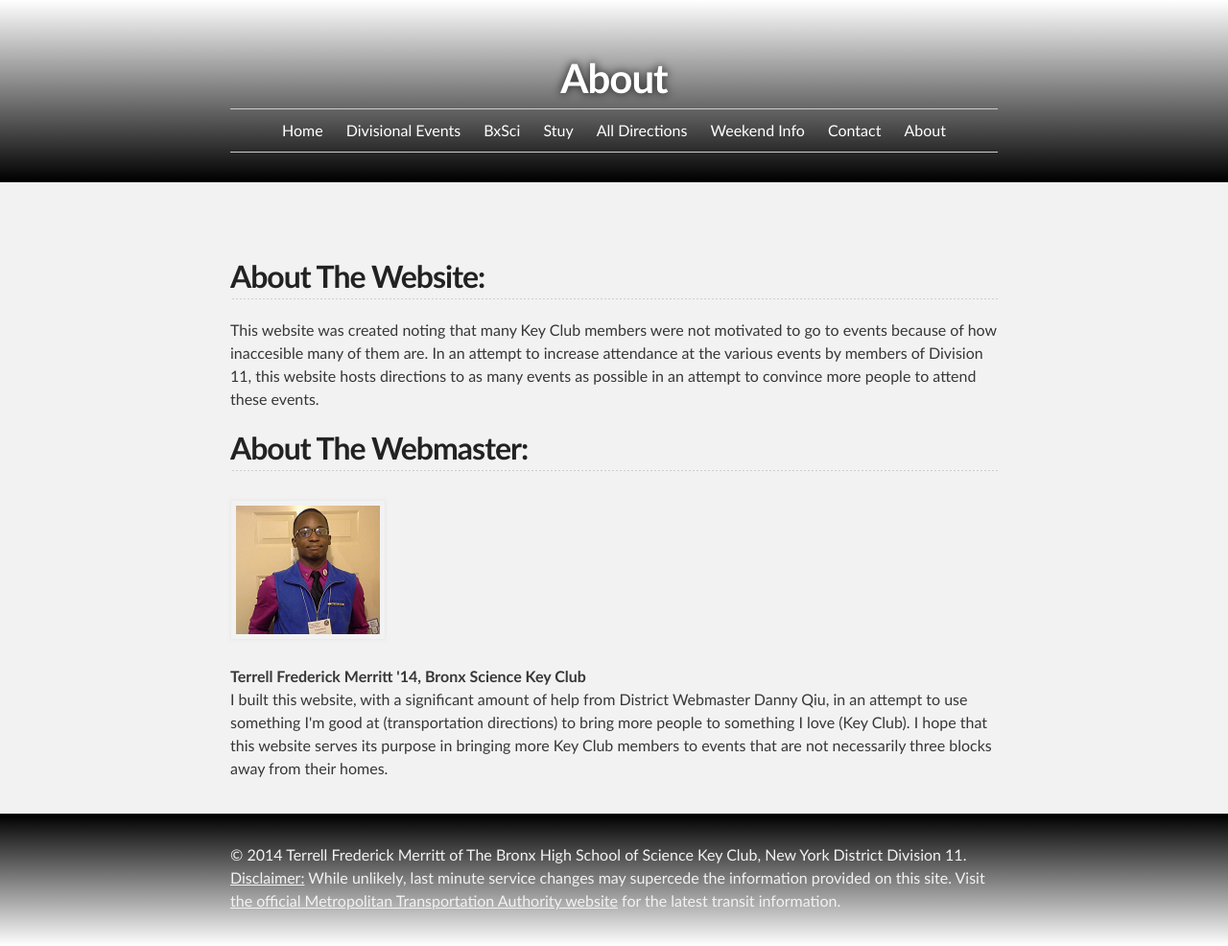
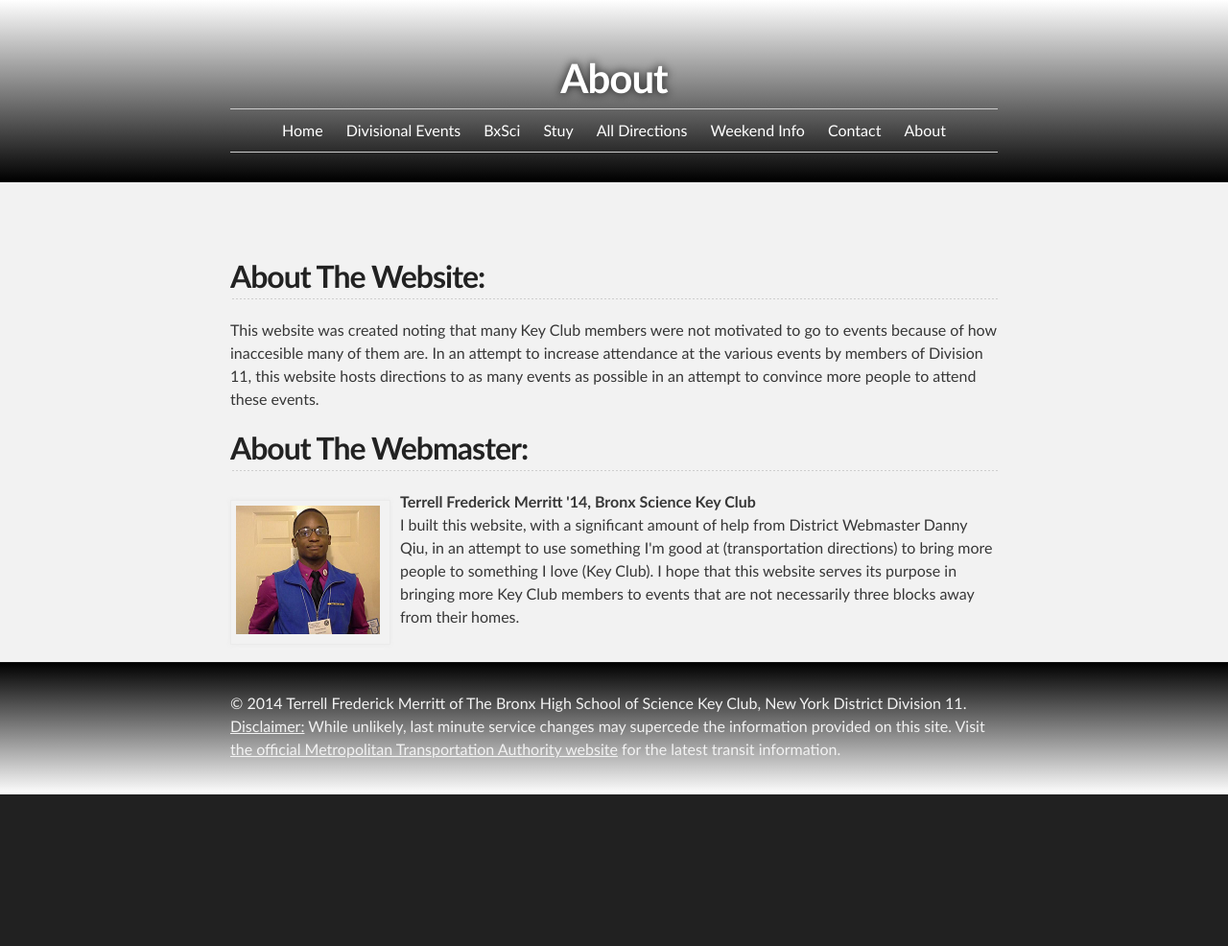
Before and after one commit to d11directions/d11directions.github.io, a Jekyll site: the page built from about/index.html, in a window 1280 px wide. Shown: the whole page at 96% size. Built offline with Jekyll 4.4.1, drawn with Linux system fonts in a browser that asks for light colours; after the commit the page ends 900 px from its top, so only the background shows below that.

Commit message:
Update About

```diff
--- a/about/index.html
+++ b/about/index.html
@@ -8,7 +8,7 @@ published: true
   <h2>About The Website:</h2>
   <p>This website was created noting that many Key Club members were not motivated to go to events because of how inaccesible many of them are. In an attempt to increase attendance at the various events by members of Division 11, this website hosts directions to as many events as possible in an attempt to convince more people to attend these events.</p>
   <h2>About The Webmaster:</h2>
-  <img class="leftimage" src="/resources/terrellmerritt.png">
+  <img class="aboutpic" src="/resources/terrellmerritt.png">
   <p><strong>Terrell Frederick Merritt '14, Bronx Science Key Club</strong><br>I built this website, with a significant amount of help from District Webmaster Danny Qiu, in an attempt to use something I'm good at (transportation directions) to bring more people to something I love (Key Club). I hope that this website serves its purpose in bringing more Key Club members to events that are not necessarily three blocks away from their homes.</p>
   </section>
  </div>
```
